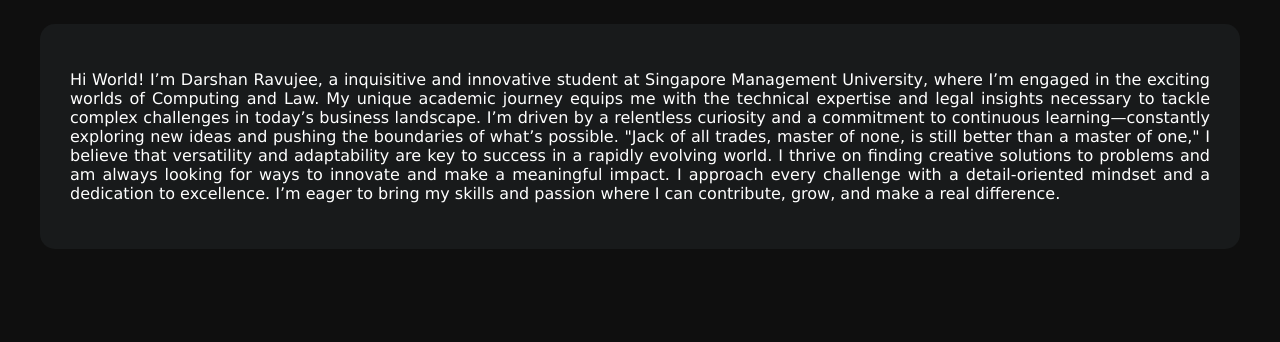
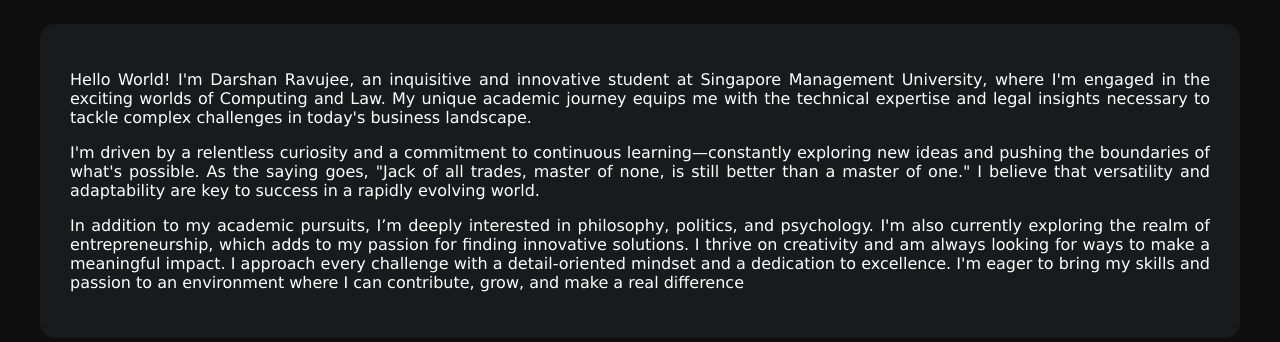
Before and after one commit to darshanravujee/portfoliowebsite, a plain HTML site: page about.html in a window 1280 px wide. Shown: the part 165-507 px from the top of the page. Drawn offline with Linux system fonts and the light colour scheme.

Commit message:
Update about.html

```diff
--- a/about.html
+++ b/about.html
@@ -3,39 +3,47 @@
 <head>
     <meta charset="UTF-8">
     <meta name="viewport" content="width=device-width, initial-scale=1.0">
-    <title>Darshan Ravujee - About</title>
+    <meta name="description" content="About Darshan Ravujee - Computing and Law student at Singapore Management University">
+    <title>About Darshan Ravujee - Innovative Student</title>
     <link rel="stylesheet" href="main.css">
     <script src="https://cdnjs.cloudflare.com/ajax/libs/font-awesome/5.15.3/js/all.min.js"></script>
 </head>
 <body>
-    <nav class="nav">
+    <header>
+        <nav class="nav" aria-label="Main navigation">
             <ul>
                 <li><a href="index.html">Home</a></li>
-            <li><a href="about.html">About</a></li>
+                <li><a href="about.html" aria-current="page">About</a></li>
                 <li><a href="education.html">Education</a></li>
                 <li><a href="experience.html">Experience</a></li>
                 <li><a href="skills.html">Skills</a></li>
                 <li><a href="contact.html">Contact</a></li>
             </ul>
         </nav>
+    </header>
 
     <main class="container">
         <section id="about" class="section">
             <h2>About Me</h2>
             <div class="card">
-                <p>Hi World! I’m Darshan Ravujee, a inquisitive and innovative student at Singapore Management University, where I’m engaged in the exciting
-                    worlds of Computing and Law. My unique academic journey equips me with the technical expertise and legal insights necessary to tackle complex
-                    challenges in today’s business landscape. I’m driven by a relentless curiosity and a commitment to continuous learning—constantly exploring
-                    new ideas and pushing the boundaries of what’s possible. "Jack of all trades, master of none, is still better than a
-                    master of one," I believe that versatility and adaptability are key to success in a rapidly evolving world. I thrive on finding creative
-                    solutions to problems and am always looking for ways to innovate and make a meaningful impact.
-                    I approach every challenge with a detail-oriented mindset and a dedication to excellence. I’m eager to bring my skills
-                    and passion where I can contribute, grow, and make a real difference.</p>
+
+                <p>Hello World! I'm Darshan Ravujee, an inquisitive and innovative student at Singapore Management University,
+                    where I'm engaged in the exciting worlds of Computing and Law. My unique academic journey equips me with the
+                    technical expertise and legal insights necessary to tackle complex challenges in today's business landscape.</p>
+
+                <p>I'm driven by a relentless curiosity and a commitment to continuous learning—constantly exploring new ideas and pushing the boundaries of what's possible.
+                    As the saying goes, "Jack of all trades, master of none, is still better than a master of one." I believe that versatility and adaptability are key to
+                    success in a rapidly evolving world.</p>
+
+                <p>In addition to my academic pursuits, I’m deeply interested in philosophy, politics, and psychology. I'm also currently exploring the
+                    realm of entrepreneurship, which adds to my passion for finding innovative solutions. I thrive on creativity and am always looking
+                    for ways to make a meaningful impact. I approach every challenge with a detail-oriented mindset and a dedication to excellence.
+                    I'm eager to bring my skills and passion to an environment where I can contribute, grow, and make a real difference</p>
+
             </div>
         </section>
     </main>
 
-    <div class="stars"></div>
     <footer>
         <div class="social-links">
             <a href="www.linkedin.com/in/darshan-ravujee-6a216722a" aria-label="LinkedIn profile"><i class="fab fa-linkedin"></i></a>
```
Lines whose indentation alone changed are shown as unchanged.
